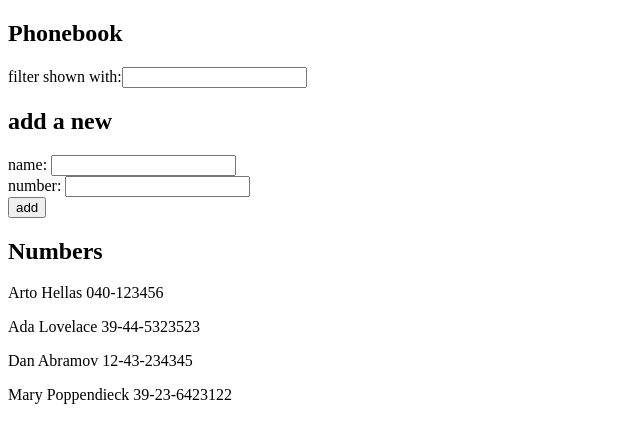
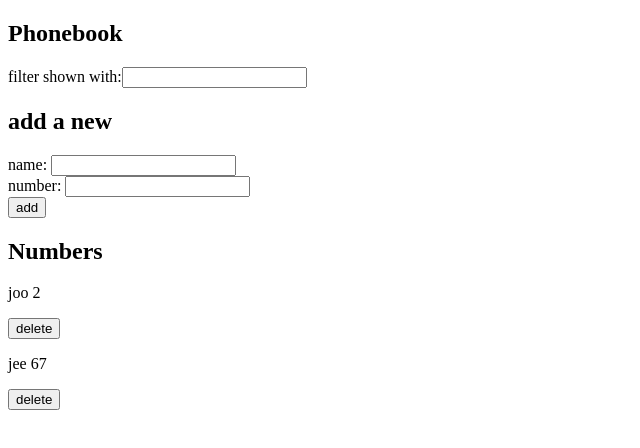
Before and after one commit to mikoppi/full-stack-open, a React (Create React App) app in the folder osa2/puhelinluettelo/: page / in a window 1280 px wide. Shown: the top 448 px of the page, without its empty margins (0-640 px from the left). Built offline with nearby package versions, Linux system fonts and the light colour scheme; data requests are answered from the project's data file.

Commit message:
Finish submissions 2.15.-2.18.

```diff
--- a/osa2/puhelinluettelo/db.json
+++ b/osa2/puhelinluettelo/db.json
@@ -1,24 +1,14 @@
 {
-  "persons":[
+  "persons": [
     {
-      "name": "Arto Hellas",
-      "number": "040-123456",
-      "id": 1
+      "name": "joo ",
+      "number": "2",
+      "id": 6
     },
     {
-      "name": "Ada Lovelace",
-      "number": "39-44-5323523",
-      "id": 2
-    },
-    {
-      "name": "Dan Abramov",
-      "number": "12-43-234345",
-      "id": 3
-    },
-    {
-      "name": "Mary Poppendieck",
-      "number": "39-23-6423122",
-      "id": 4
+      "name": "jee",
+      "number": "67",
+      "id": 8
     }
   ]
 }
--- a/osa2/puhelinluettelo/package.json
+++ b/osa2/puhelinluettelo/package.json
@@ -17,7 +17,8 @@
     "start": "react-scripts start",
     "build": "react-scripts build",
     "test": "react-scripts test",
-    "eject": "react-scripts eject"
+    "eject": "react-scripts eject",
+    "server": "npx json-server --port=3001 --watch db.json"
   },
   "eslintConfig": {
     "extends": [
--- a/osa2/puhelinluettelo/src/App.js
+++ b/osa2/puhelinluettelo/src/App.js
@@ -2,7 +2,7 @@ import { useEffect, useState } from "react";
 import AddPerson from "./components/AddPerson";
 import Filter from "./components/Filter";
 import Persons from "./components/Persons";
-import axios from 'axios'
+import personService from "./services/personService";
 
 const App = () => {
   const [persons, setPersons] = useState([]);
@@ -12,13 +12,10 @@ const App = () => {
   const [filteredPersons, setFilteredPersons] = useState([]);
 
   useEffect(() => {
-    axios
-    .get('http://localhost:3001/persons')
-    .then(response => {
-      setPersons(response.data)
-    })
-
-  },[])
+    personService.getAll().then((initialPersons) => {
+      setPersons(initialPersons);
+    });
+  }, []);
 
   const handleSubmit = (e) => {
     e.preventDefault();
@@ -26,11 +23,27 @@ const App = () => {
       name: newName,
       number: newNumber,
     };
-    persons.some((person) => person.name === newName)
-      ? alert(`${newName} is already added to phonebook`)
-      : setPersons(persons.concat(personObject));
-    setNewName("");
-    setNewNumber("");
+    if (
+      persons.some((person) => person.name === newName) &&
+      window.confirm(
+        `${newName} is already added to phonebook, replace the old number with a new one?`
+      )
+    ) {
+      let personToUpdate = persons.find(person => person.name === newName)
+      let filteredPersonToUpdate = filteredPersons.find(person => person.name === newName)
+      personService.update(personToUpdate.id, personObject).then((returnedPerson) => {
+        setPersons(persons.map(person => person.id !== personToUpdate.id ? person : returnedPerson))
+        setFilteredPersons(filteredPersons.map(person => person.id !== filteredPersonToUpdate.id ? person : returnedPerson))
+        setNewName("");
+        setNewNumber("");
+      })
+    } else {
+      personService.create(personObject).then((returnedPerson) => {
+        setPersons(persons.concat(returnedPerson));
+        setNewName("");
+        setNewNumber("");
+      });
+    }
   };
 
   const handleNameChange = (e) => {
@@ -52,6 +65,15 @@ const App = () => {
     console.log(newFilter);
   };
 
+  const handleDelete = (id, name) => {
+    if (window.confirm(`Delete ${name}`)) {
+      personService
+        .deleteItem(id)
+        .then(setPersons(persons.filter((person) => person.id !== id)))
+        .then(setFilteredPersons(filteredPersons.filter((person) => person.id !== id)));
+    }
+  };
+
   return (
     <div>
       <h2>Phonebook</h2>
@@ -65,7 +87,11 @@ const App = () => {
         handleNumberChange={handleNumberChange}
       />
       <h2>Numbers</h2>
-      <Persons persons={newFilter !== "" ? filteredPersons : persons} />
+      <Persons
+      //not the best idea to alternate between two states as props
+        persons={newFilter !== "" ? filteredPersons : persons}
+        handleDelete={handleDelete}
+      />
     </div>
   );
 };
--- a/osa2/puhelinluettelo/src/components/Persons.js
+++ b/osa2/puhelinluettelo/src/components/Persons.js
@@ -1,15 +1,18 @@
-import React from 'react'
+import React from "react";
 
-const Persons = ({persons}) => {
+const Persons = ({ persons, handleDelete }) => {
   return (
     <div>
-        {persons.map((person) => (
-        <p key={person.name}>
-          {person.name} {person.number}
-        </p>
+      {persons.map((person) => (
+        <div key={person.id}>
+          <p key={person.name}>
+            {person.name} {person.number}
+          </p>
+          <button key={person.id} onClick={() => handleDelete(person.id, person.name)}>delete</button>
+        </div>
       ))}
     </div>
-  )
-}
+  );
+};
 
-export default Persons
+export default Persons;
--- /dev/null
+++ b/osa2/puhelinluettelo/src/services/personService.js
@@ -0,0 +1,29 @@
+import axios from "axios";
+const baseUrl = "http://localhost:3001/persons";
+
+const getAll = () => {
+  const request = axios.get(baseUrl);
+  return request.then((response) => response.data);
+};
+
+const create = (newObject) => {
+  const request = axios.post(baseUrl, newObject);
+  return request.then((response) => response.data);
+};
+
+const update = (id, newObject) => {
+  const request = axios.put(`${baseUrl}/${id}`, newObject);
+  return request.then((response) => response.data);
+};
+
+const deleteItem = (id) => {
+    const request = axios.delete(`${baseUrl}/${id}`)
+    return request.then((response) => response.data )
+}
+
+export default {
+  getAll,
+  create,
+  update,
+  deleteItem
+};
```
